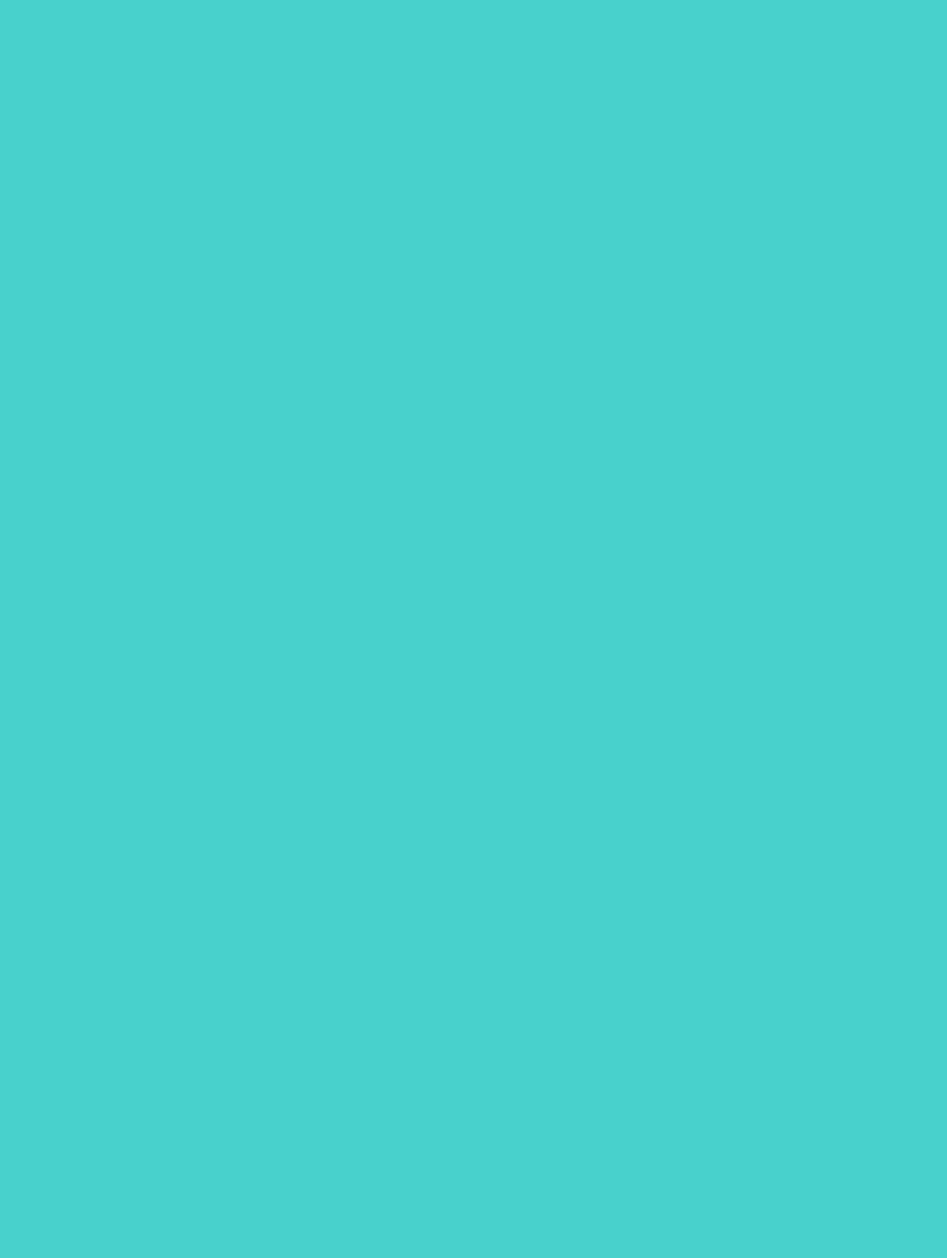
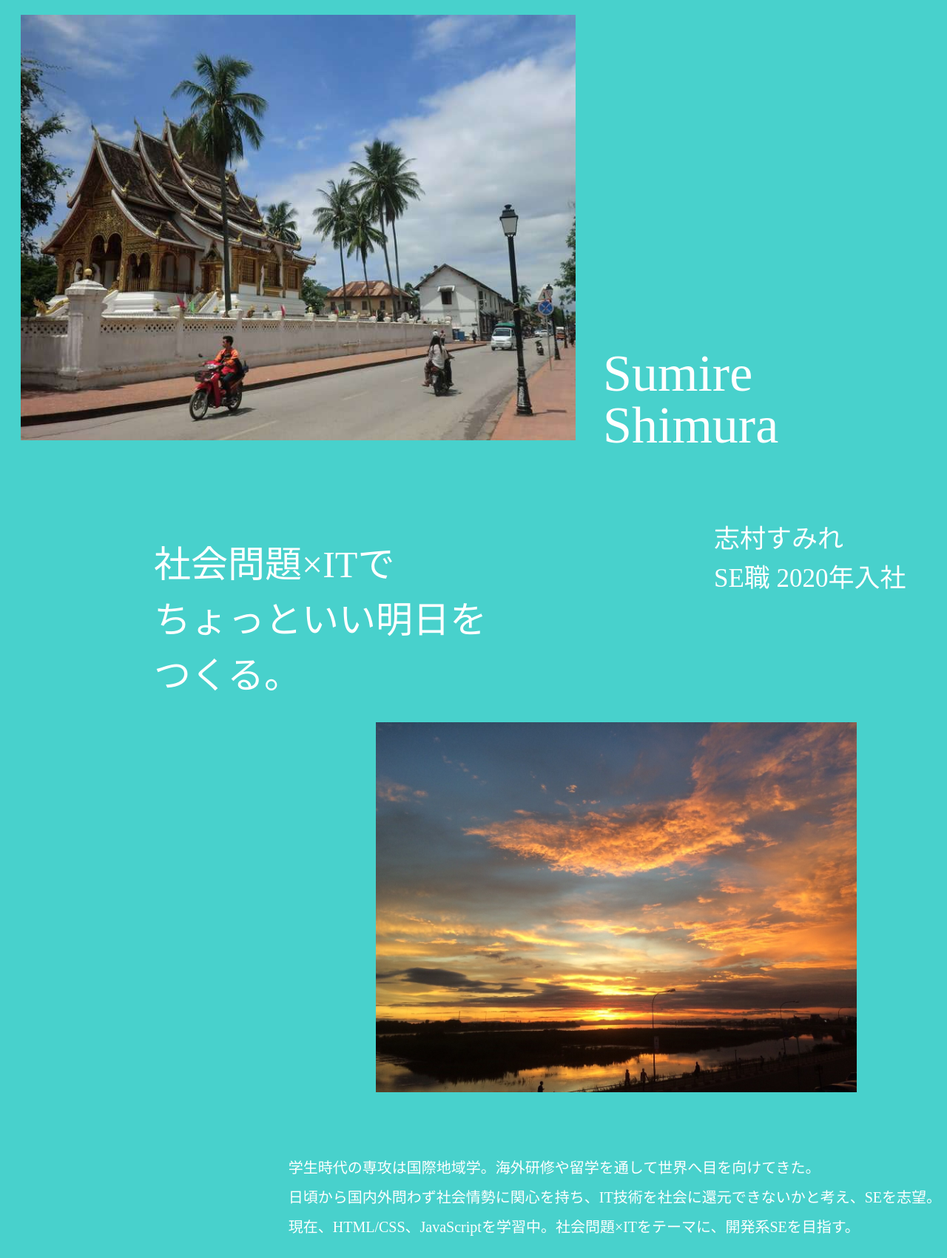
Before and after one commit to SumireShimura/scmm, a plain HTML site: page portfolio.html in a window 1280 px wide. Shown: the whole page at 74% size. Before the commit the page ends 800 px from the top, so only its background shows below. Drawn offline with Linux system fonts and the light colour scheme.

Commit message:
text changed

```diff
--- a/portfolio.html
+++ b/portfolio.html
@@ -5,15 +5,127 @@
     <meta name="viewport" content="width=device-width,initial-scale=1.0">
     <meta http-equiv="X-UA-Compatible"content="ie=edge">
     <title></title>
-</head>
+
 <style type="text/css">
   body {
       background-color: mediumturquoise;
   }
+  div.header1 {
+      background-image: url("img/Laos.jpg");
+      background-repeat: no-repeat;
+      background-size: cover;
+      height: 575px;
+      width: 750px;
+      margin: 20px;
+  }
+  div.name1 {
+      color: white;
+      width: 300px;
+      height: 350px;
+      position: absolute;
+      bottom: 0px;
+      right: 150px;
+      margin: 15px;
+      line-height: 0%;
+      font-size: 70px;
+      text-align: left;
+  }
+  div.name2 {
+      color: white;
+      width: 300px;
+      height: 100px;
+      position: absolute;
+      bottom: 0px;
+      right: 0;
+      margin: 15px;
+      line-height: 50%;
+      font-size: 35px;
+      text-align: left;
+  }
 
+    　.fadeIn {
+  transition: 1s;
+  opacity: 0;
+}
+.fadeIn.animated {
+  opacity: 1;
+}
+div.sub-title {
+      /* color: white;
+      width: auto;
+      /* height: ;
+      bottom: ; */
+      /* right: 200px;
+      line-height: 50%; */
+      /* font-size: ; */
+      /* text-align: center;  */
 
+      color: white;
+      width: auto;
+      height: auto;
+      bottom: 0px;
+      right: 200px;
+      margin-top: 100px;
+      margin-left: 200px;
+      margin-bottom: 50px;
+      line-height: 50%;
+      font-size: 50px;
+      text-align: left;
+  }
+  /* .fadeIn {
+  transition: 1s;
+  opacity: 0;
+}
+.fadeIn.animated {
+  opacity: 1;
+} */
+  div.text {
+      color: white;
+      width: auto;
+      height: auto;
+      top: 20px;
+      bottom: 0px;
+      right: 300px;
+      line-height: 100%;
+      font-size: 20px;
+      text-align: left;
+      margin-left: 200px;
+      float: right;
+  }
+    div.header2 {
+      background-image: url("img/Laos2.jpg");
+      background-repeat: no-repeat;
+      background-size: cover;
+      height: 500px;
+      width: 650px;
+      margin-right: 200px;
+      margin-bottom: 0;
+      margin-left: 500px;
+      text-align: right;
+   }
 </style>
+</head>
 <body>
-
+  <div>
+    <div class="header1"></div>
+    <div class="name1">
+      <p>Sumire</p><p>Shimura</p>
+    </div>
+    <div class="name2">
+      <p>志村すみれ</p><p>SE職 2020年入社</p>
+    </div>
+    <br><br>
+    <div class="sub-title">
+      <p>社会問題×ITで</p><p>ちょっといい明日を</p><p>つくる。</p>
+    </div>
+    <div class="header2"></div>
+    <br><br><br><br>
+    <div class="text">
+      <p>学生時代の専攻は国際地域学。海外研修や留学を通して世界へ目を向けてきた。</p>
+      <p>日頃から国内外問わず社会情勢に関心を持ち、IT技術を社会に還元できないかと考え、SEを志望。</p>
+      <p>現在、HTML/CSS、JavaScriptを学習中。社会問題×ITをテーマに、開発系SEを目指す。</p>
+    </div>
+    <br><br><br><br><br><br><br><br>
+  </div>
 </body>
 </html>
```
Also changed, not shown: portfolio2.html (added, +115 -0 lines), portfolio3.html (added, +156 -0 lines), img/Iceland.jpg (added), img/Laos.jpg (added), img/Laos2.JPG (added).
